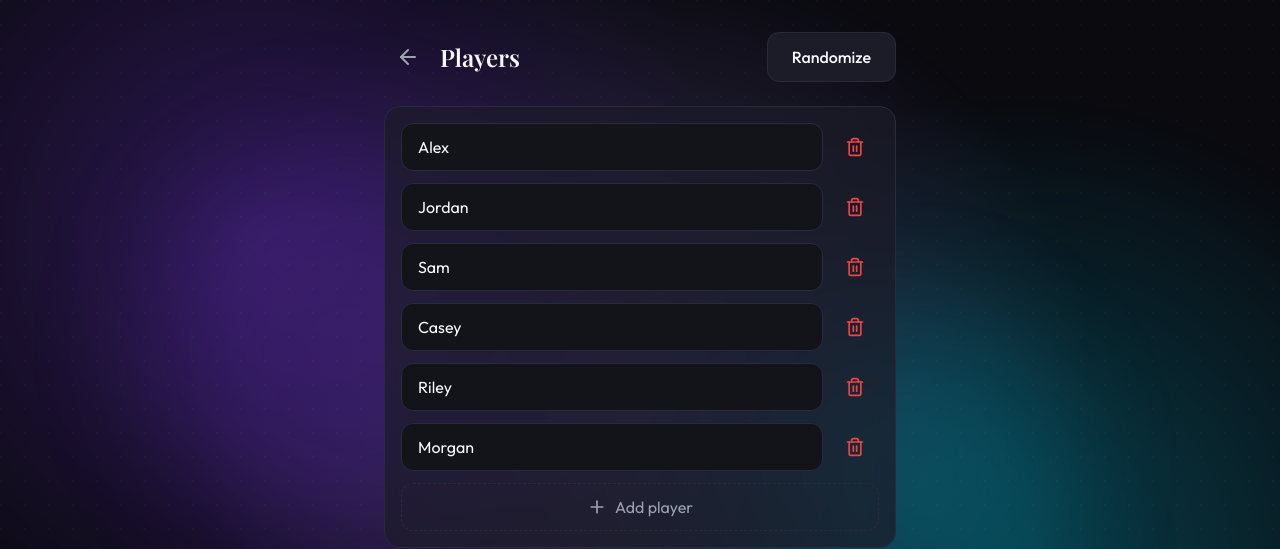
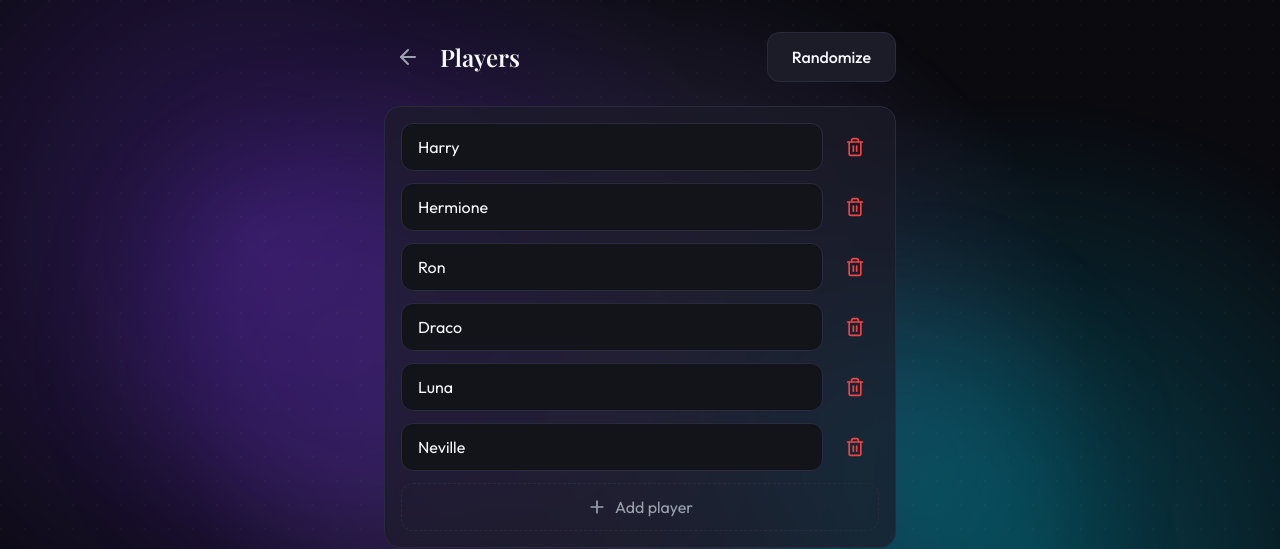
Before and after one commit to mandip42/Shadow_Word, a Next.js app: page /players in a window 1280 px wide. Shown: the top 549 px of the page. Built offline with nearby package versions, Linux system fonts and the light colour scheme; a web font is replaced by a local one.

Commit message:
Update suggested names for players

```diff
--- a/app/players/page.tsx
+++ b/app/players/page.tsx
@@ -9,7 +9,7 @@ import { Button } from '@/components/ui/Button';
 import { Card } from '@/components/ui/Card';
 import { useGameStore } from '@/store/gameStore';
 
-const SUGGESTED_NAMES = ['Alex', 'Jordan', 'Sam', 'Casey', 'Riley', 'Morgan', 'Quinn', 'Avery', 'Taylor', 'Jamie'];
+const SUGGESTED_NAMES = ['Harry', 'Hermione', 'Ron', 'Draco', 'Luna', 'Neville', 'Ginny', 'Fred', 'George', 'Sirius', 'Dumbledore', 'Snape', , 'Voldemort','McGonagall', 'Hagrid', 'Dobby'];
 
 const pageVariants = {
   initial: { opacity: 0, y: 20, scale: 0.98 },
```
